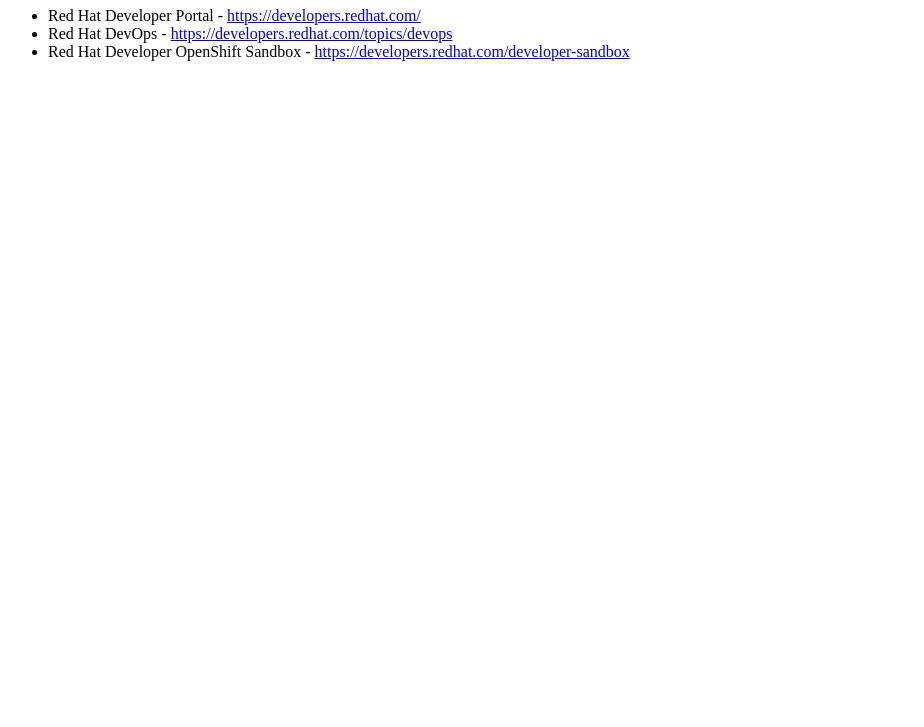
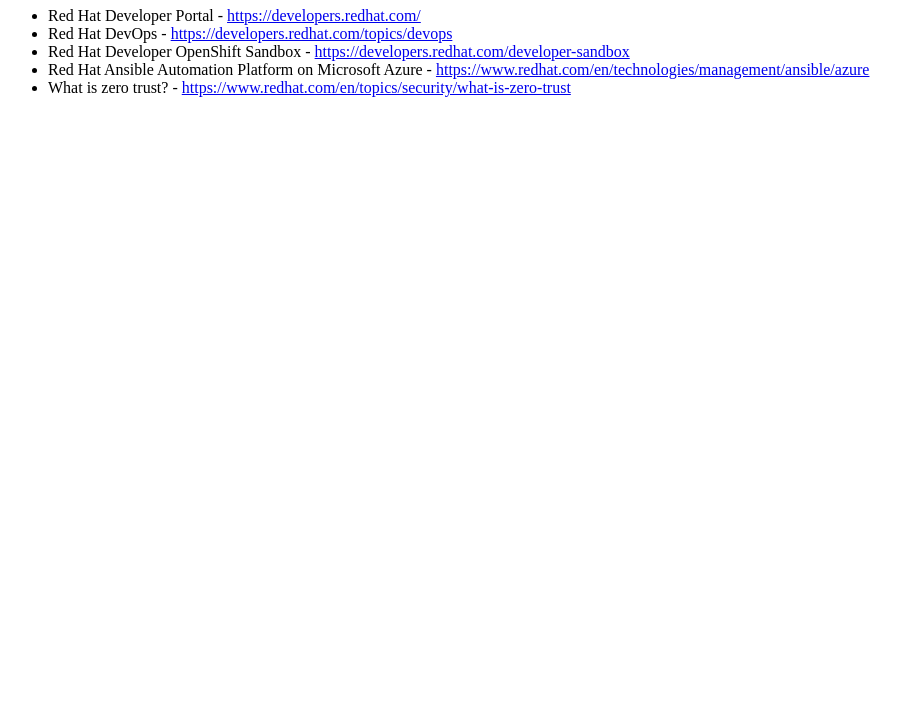
Before and after one commit to geoffallendev/geoffallendev.github.io, a plain HTML site: page devopsdesmoines/index.html in a window 1280 px wide. Shown: the part 73-800 px from the top of the page, without its empty margins (0-924 px from the left). Drawn offline with Linux system fonts and the light colour scheme.

Commit message:
Ansible and Zero Trust

```diff
--- a/devopsdesmoines/index.html
+++ b/devopsdesmoines/index.html
@@ -23,6 +23,12 @@
        <li> Red Hat DevOps - <a href="https://developers.redhat.com/topics/devops">https://developers.redhat.com/topics/devops</a></li>
 
         <li>Red Hat Developer OpenShift Sandbox - <a href="https://developers.redhat.com/developer-sandbox">https://developers.redhat.com/developer-sandbox</a></li>
+
+        <li>Red Hat Ansible Automation Platform on Microsoft Azure - <a href="https://www.redhat.com/en/technologies/management/ansible/azure">https://www.redhat.com/en/technologies/management/ansible/azure</a></li>
+
+        <li>What is zero trust? - <a href=" https://www.redhat.com/en/topics/security/what-is-zero-trust"> https://www.redhat.com/en/topics/security/what-is-zero-trust</a></li>
+
+
     </ul>
 
         <script src="" async defer></script>
```
